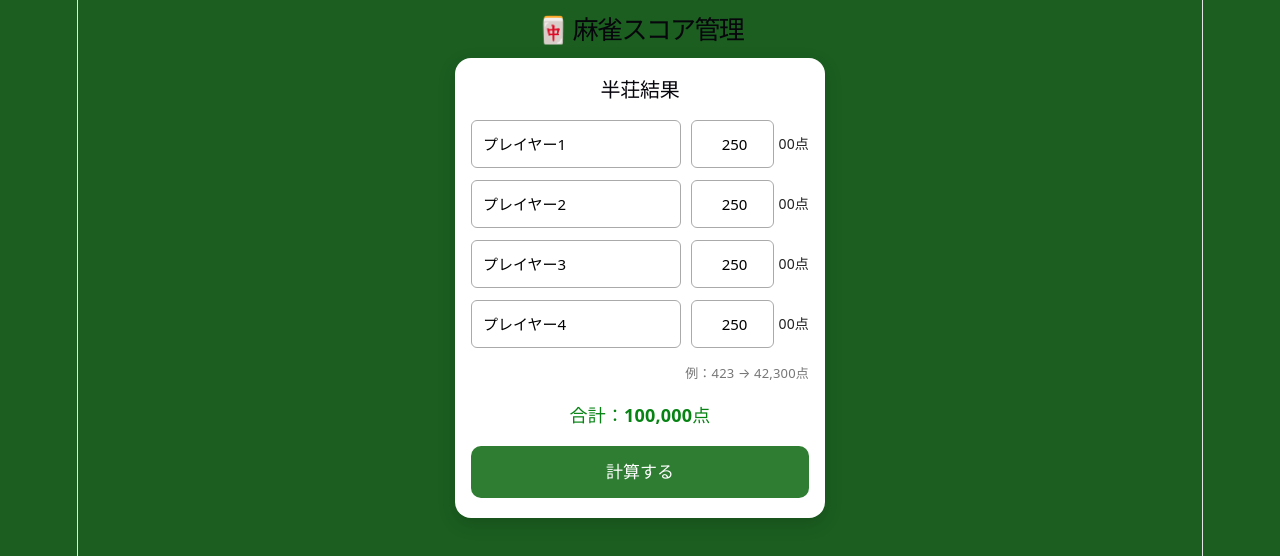
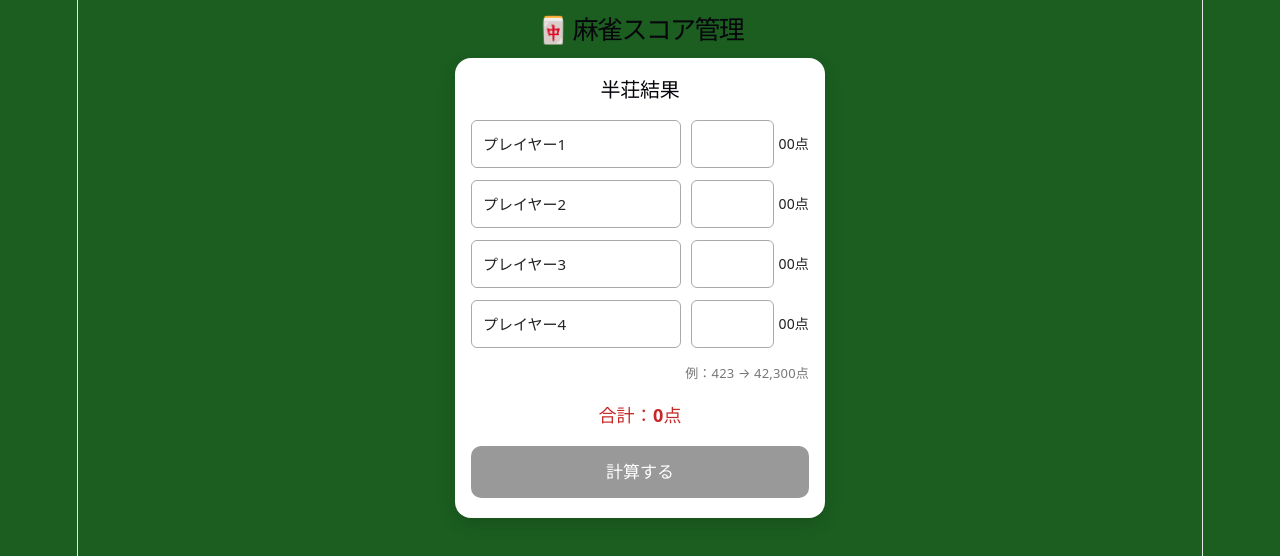
Before and after one commit to Taisei-0219/mahjong-score-app, a React (Vite) app: page / in a window 1280 px wide. Shown: the top 556 px of the page. Built offline with nearby package versions, Linux system fonts and the light colour scheme.

Commit message:
feat: improve score input UX

```diff
--- a/src/App.css
+++ b/src/App.css
@@ -215,3 +215,81 @@ button:disabled {
 .reset-button {
   background: #b71c1c;
 }
+
+input {
+  color: #222;
+  background: #fff;
+  -webkit-text-fill-color: #222;
+  opacity: 1;
+}
+
+input::placeholder {
+  color: #888;
+}
+
+/* ===================================== */
+/* ダークモード */
+/* ===================================== */
+
+@media (prefers-color-scheme: dark) {
+  html {
+    background: #121212;
+  }
+
+  body {
+    background: #121212;
+    color: #f5f5f5;
+  }
+
+  .card {
+    background: #1f1f1f;
+    color: #ffffff;
+    box-shadow: 0 6px 18px rgb(0 0 0 / 40%);
+  }
+
+  h1,
+  h2 {
+    color: #ffffff;
+  }
+
+  .name-input,
+  .score-input {
+    background: #2b2b2b;
+    color: #ffffff;
+    border: 1px solid #555;
+    -webkit-text-fill-color: #ffffff;
+    caret-color: #ffffff;
+  }
+
+  .name-input::placeholder,
+  .score-input::placeholder {
+    color: #aaaaaa;
+  }
+
+  .score-area span,
+  .score-hint,
+  .game-count {
+    color: #cccccc;
+  }
+
+  .result-row,
+  .history-card {
+    background: #2b2b2b;
+  }
+
+  .history-row {
+    color: #f5f5f5;
+  }
+
+  .plus {
+    color: #6ee787;
+  }
+
+  .minus {
+    color: #ff7b72;
+  }
+
+  button:disabled {
+    background: #555;
+  }
+}
--- a/src/App.tsx
+++ b/src/App.tsx
@@ -5,7 +5,6 @@ import type { Player, ResultPlayer, SavedGame } from "./types";
 import ScoreInput from "./components/ScoreInput";
 import ResultCard from "./components/ResultCard";
 
-const START_SCORE = 25000;
 const YEN_PER_POINT = 50;
 
 const STORAGE_KEY = "mahjong-score-games";
@@ -16,10 +15,10 @@ function App() {
     const savedNames = localStorage.getItem(PLAYER_STORAGE_KEY);
 
     const defaultPlayers: Player[] = [
-      { id: 1, name: "プレイヤー1", scoreInput: START_SCORE / 100 },
-      { id: 2, name: "プレイヤー2", scoreInput: START_SCORE / 100 },
-      { id: 3, name: "プレイヤー3", scoreInput: START_SCORE / 100 },
-      { id: 4, name: "プレイヤー4", scoreInput: START_SCORE / 100 },
+      { id: 1, name: "プレイヤー1", scoreInput: "" },
+      { id: 2, name: "プレイヤー2", scoreInput: "" },
+      { id: 3, name: "プレイヤー3", scoreInput: "" },
+      { id: 4, name: "プレイヤー4", scoreInput: "" },
     ];
 
     if (!savedNames) {
@@ -73,7 +72,7 @@ function App() {
         player.id === id
           ? {
               ...player,
-              [field]: field === "scoreInput" ? Number(value) : value,
+              [field]: value,
             }
           : player,
       ),
@@ -84,7 +83,7 @@ function App() {
 
   const scores = players.map((player) => ({
     ...player,
-    score: player.scoreInput * 100,
+    score: Number(player.scoreInput || "0") * 100,
   }));
 
   const totalScore = scores.reduce((sum, player) => sum + player.score, 0);
@@ -115,7 +114,7 @@ function App() {
     setPlayers((currentPlayers) =>
       currentPlayers.map((player) => ({
         ...player,
-        scoreInput: START_SCORE / 100,
+        scoreInput: "",
       })),
     );
   };
--- a/src/types/index.ts
+++ b/src/types/index.ts
@@ -1,7 +1,7 @@
 export type Player = {
   id: number;
   name: string;
-  scoreInput: number;
+  scoreInput: string;
 };
 
 export type ResultPlayer = {
--- a/src/utils/calculateResult.ts
+++ b/src/utils/calculateResult.ts
@@ -7,7 +7,7 @@ const YEN_PER_POINT = 50;
 export function calculateResult(players: Player[]): ResultPlayer[] {
   const scores = players.map((player) => ({
     ...player,
-    score: player.scoreInput * 100,
+    score: Number(player.scoreInput || "0") * 100,
   }));
 
   const sorted = [...scores].sort((a, b) => b.score - a.score);
```
